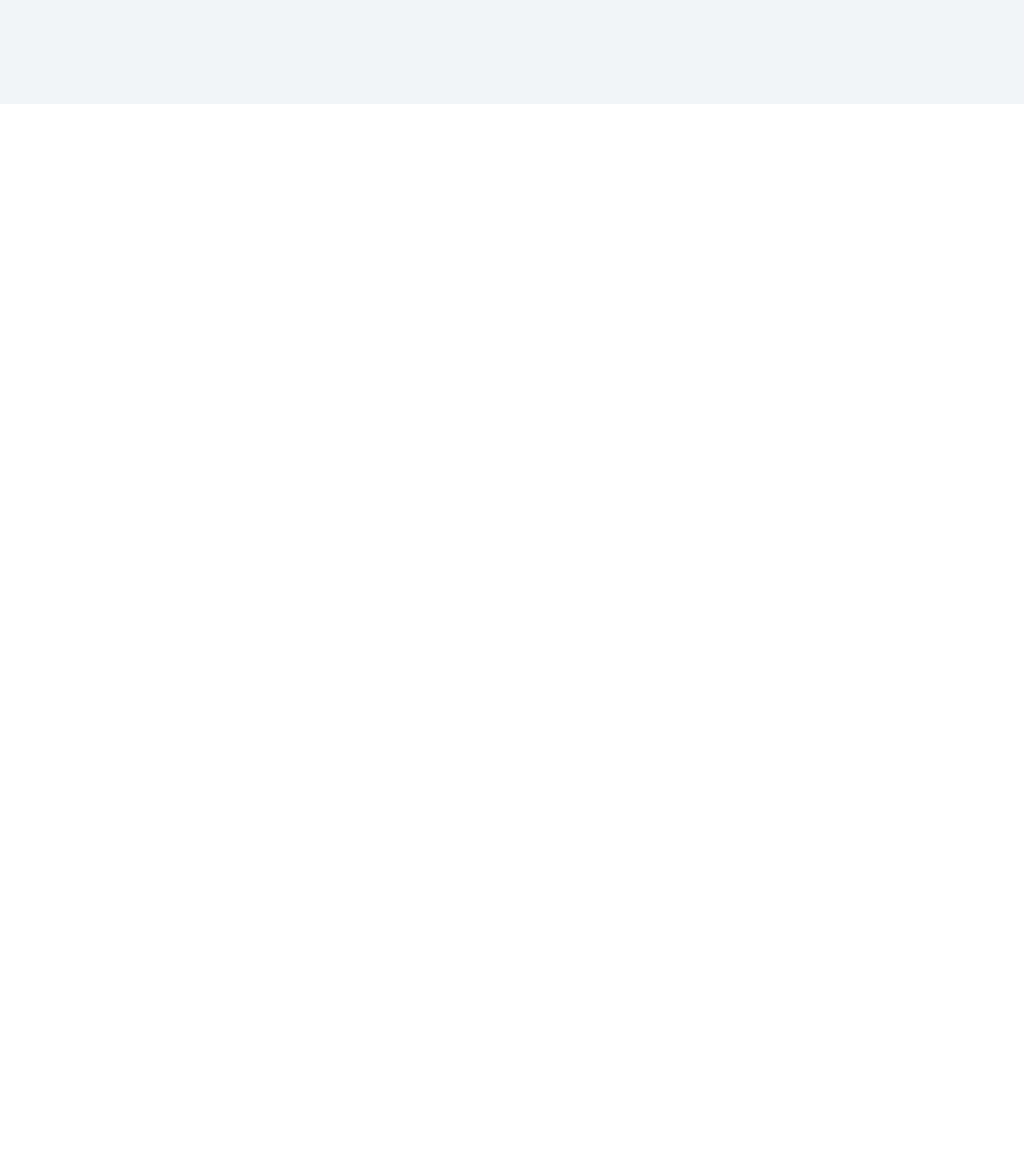
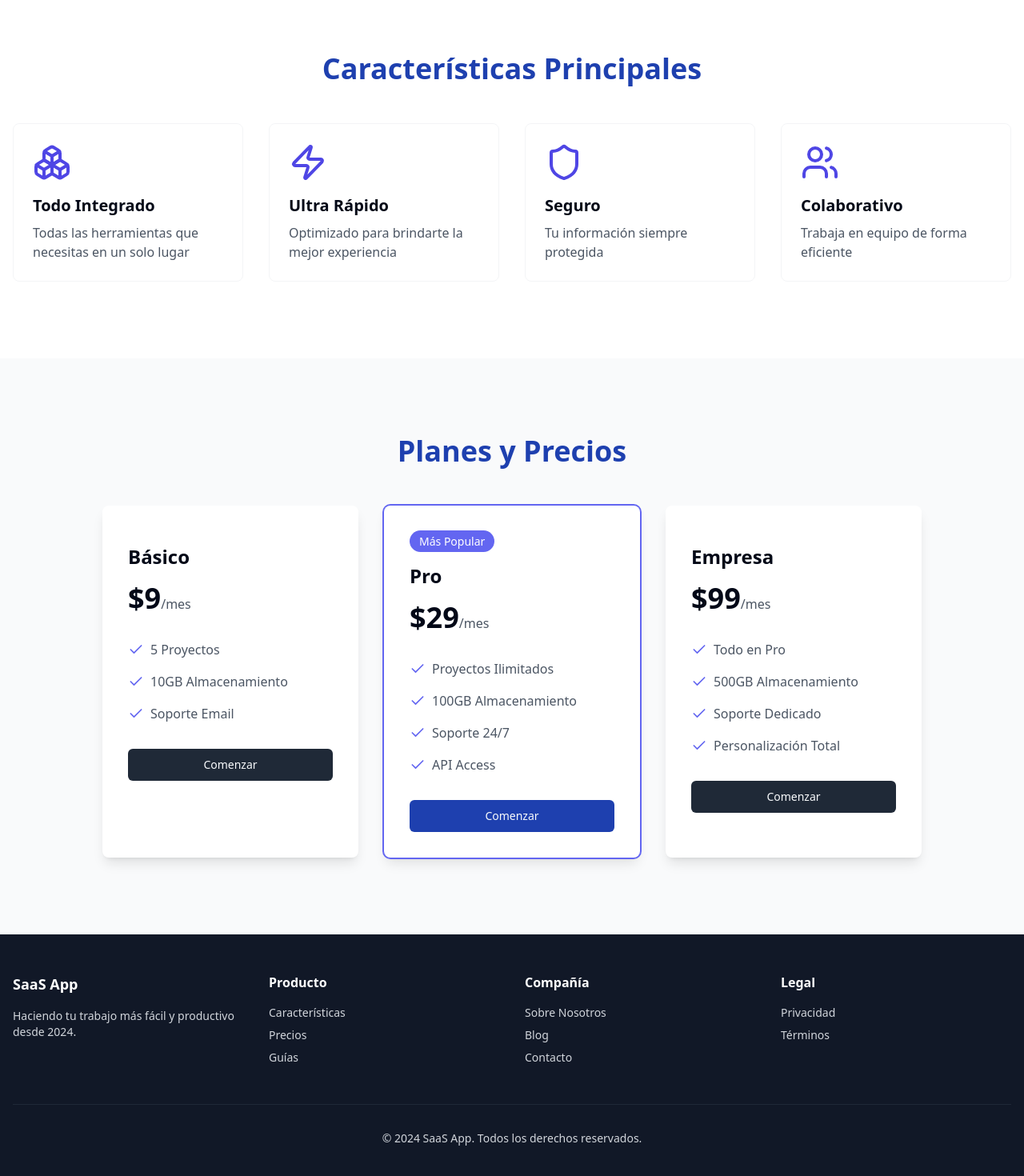
Before and after one commit to albertsalgueda/saas-promo-page, a React (Vite) app: page / in a window 1280 px wide. Shown: the part 670-2140 px from the top of the page at 80% size. Before the commit the page ends 800 px from the top, so only its background shows below. Built offline with nearby package versions, Linux system fonts and the light colour scheme.

Commit message:
Create landing page for SaaS
Added a new landing page to showcase the SaaS product. The page includes a welcoming message and a call to action for users to start building their projects.
[skip gpt_engineer]

```diff
--- /dev/null
+++ b/src/components/Features.tsx
@@ -0,0 +1,49 @@
+import { Boxes, Zap, Shield, Users } from "lucide-react";
+
+const features = [
+  {
+    icon: Boxes,
+    title: "Todo Integrado",
+    description: "Todas las herramientas que necesitas en un solo lugar",
+  },
+  {
+    icon: Zap,
+    title: "Ultra Rápido",
+    description: "Optimizado para brindarte la mejor experiencia",
+  },
+  {
+    icon: Shield,
+    title: "Seguro",
+    description: "Tu información siempre protegida",
+  },
+  {
+    icon: Users,
+    title: "Colaborativo",
+    description: "Trabaja en equipo de forma eficiente",
+  },
+];
+
+export const Features = () => {
+  return (
+    <section className="py-24 bg-white">
+      <div className="container px-4">
+        <h2 className="text-3xl md:text-4xl font-bold text-center mb-12 text-saas-700">
+          Características Principales
+        </h2>
+        <div className="grid grid-cols-1 md:grid-cols-2 lg:grid-cols-4 gap-8">
+          {features.map((feature, index) => (
+            <div
+              key={feature.title}
+              className="p-6 rounded-lg border border-gray-100 hover:border-saas-200 transition-all duration-300 animate-fadeIn"
+              style={{ animationDelay: `${index * 0.1}s` }}
+            >
+              <feature.icon className="h-12 w-12 text-saas-600 mb-4" />
+              <h3 className="text-xl font-semibold mb-2">{feature.title}</h3>
+              <p className="text-gray-600">{feature.description}</p>
+            </div>
+          ))}
+        </div>
+      </div>
+    </section>
+  );
+};
--- /dev/null
+++ b/src/components/Footer.tsx
@@ -0,0 +1,74 @@
+export const Footer = () => {
+  return (
+    <footer className="bg-gray-900 text-gray-300">
+      <div className="container px-4 py-12">
+        <div className="grid grid-cols-1 md:grid-cols-4 gap-8">
+          <div>
+            <h3 className="text-white font-bold text-lg mb-4">SaaS App</h3>
+            <p className="text-sm">
+              Haciendo tu trabajo más fácil y productivo desde 2024.
+            </p>
+          </div>
+          <div>
+            <h4 className="text-white font-semibold mb-4">Producto</h4>
+            <ul className="space-y-2 text-sm">
+              <li>
+                <a href="#" className="hover:text-white transition-colors">
+                  Características
+                </a>
+              </li>
+              <li>
+                <a href="#" className="hover:text-white transition-colors">
+                  Precios
+                </a>
+              </li>
+              <li>
+                <a href="#" className="hover:text-white transition-colors">
+                  Guías
+                </a>
+              </li>
+            </ul>
+          </div>
+          <div>
+            <h4 className="text-white font-semibold mb-4">Compañía</h4>
+            <ul className="space-y-2 text-sm">
+              <li>
+                <a href="#" className="hover:text-white transition-colors">
+                  Sobre Nosotros
+                </a>
+              </li>
+              <li>
+                <a href="#" className="hover:text-white transition-colors">
+                  Blog
+                </a>
+              </li>
+              <li>
+                <a href="#" className="hover:text-white transition-colors">
+                  Contacto
+                </a>
+              </li>
+            </ul>
+          </div>
+          <div>
+            <h4 className="text-white font-semibold mb-4">Legal</h4>
+            <ul className="space-y-2 text-sm">
+              <li>
+                <a href="#" className="hover:text-white transition-colors">
+                  Privacidad
+                </a>
+              </li>
+              <li>
+                <a href="#" className="hover:text-white transition-colors">
+                  Términos
+                </a>
+              </li>
+            </ul>
+          </div>
+        </div>
+        <div className="border-t border-gray-800 mt-12 pt-8 text-sm text-center">
+          <p>&copy; 2024 SaaS App. Todos los derechos reservados.</p>
+        </div>
+      </div>
+    </footer>
+  );
+};
--- /dev/null
+++ b/src/components/Hero.tsx
@@ -0,0 +1,25 @@
+import { Button } from "@/components/ui/button";
+import { ArrowRight } from "lucide-react";
+
+export const Hero = () => {
+  return (
+    <div className="relative min-h-[80vh] flex items-center justify-center bg-gradient-to-b from-saas-50 to-white">
+      <div className="container px-4 py-16 text-center">
+        <h1 className="text-4xl md:text-6xl font-bold text-saas-700 mb-6 animate-fadeIn">
+          Revoluciona tu Productividad
+        </h1>
+        <p className="text-xl md:text-2xl text-gray-600 mb-8 max-w-2xl mx-auto animate-fadeIn" style={{ animationDelay: "0.2s" }}>
+          La plataforma todo-en-uno que necesitas para llevar tu negocio al siguiente nivel
+        </p>
+        <div className="flex justify-center gap-4 animate-fadeIn" style={{ animationDelay: "0.4s" }}>
+          <Button size="lg" className="bg-saas-700 hover:bg-saas-800">
+            Empezar Ahora <ArrowRight className="ml-2 h-4 w-4" />
+          </Button>
+          <Button size="lg" variant="outline">
+            Ver Demo
+          </Button>
+        </div>
+      </div>
+    </div>
+  );
+};
--- /dev/null
+++ b/src/components/Pricing.tsx
@@ -0,0 +1,75 @@
+import { Button } from "@/components/ui/button";
+import { Check } from "lucide-react";
+
+const plans = [
+  {
+    name: "Básico",
+    price: "9",
+    features: ["5 Proyectos", "10GB Almacenamiento", "Soporte Email"],
+  },
+  {
+    name: "Pro",
+    price: "29",
+    features: ["Proyectos Ilimitados", "100GB Almacenamiento", "Soporte 24/7", "API Access"],
+    popular: true,
+  },
+  {
+    name: "Empresa",
+    price: "99",
+    features: [
+      "Todo en Pro",
+      "500GB Almacenamiento",
+      "Soporte Dedicado",
+      "Personalización Total",
+    ],
+  },
+];
+
+export const Pricing = () => {
+  return (
+    <section className="py-24 bg-gray-50">
+      <div className="container px-4">
+        <h2 className="text-3xl md:text-4xl font-bold text-center mb-12 text-saas-700">
+          Planes y Precios
+        </h2>
+        <div className="grid grid-cols-1 md:grid-cols-3 gap-8 max-w-5xl mx-auto">
+          {plans.map((plan, index) => (
+            <div
+              key={plan.name}
+              className={`p-8 rounded-lg bg-white shadow-lg animate-fadeIn ${
+                plan.popular ? "ring-2 ring-saas-500 scale-105" : ""
+              }`}
+              style={{ animationDelay: `${index * 0.1}s` }}
+            >
+              {plan.popular && (
+                <span className="bg-saas-500 text-white px-3 py-1 rounded-full text-sm font-medium">
+                  Más Popular
+                </span>
+              )}
+              <h3 className="text-2xl font-bold mt-4">{plan.name}</h3>
+              <div className="mt-4 mb-8">
+                <span className="text-4xl font-bold">${plan.price}</span>
+                <span className="text-gray-600">/mes</span>
+              </div>
+              <ul className="space-y-4 mb-8">
+                {plan.features.map((feature) => (
+                  <li key={feature} className="flex items-center text-gray-600">
+                    <Check className="h-5 w-5 text-saas-500 mr-2" />
+                    {feature}
+                  </li>
+                ))}
+              </ul>
+              <Button
+                className={`w-full ${
+                  plan.popular ? "bg-saas-700 hover:bg-saas-800" : "bg-gray-800 hover:bg-gray-900"
+                }`}
+              >
+                Comenzar
+              </Button>
+            </div>
+          ))}
+        </div>
+      </div>
+    </section>
+  );
+};
--- a/src/pages/Index.tsx
+++ b/src/pages/Index.tsx
@@ -1,12 +1,15 @@
-// Update this page (the content is just a fallback if you fail to update the page)
+import { Hero } from "@/components/Hero";
+import { Features } from "@/components/Features";
+import { Pricing } from "@/components/Pricing";
+import { Footer } from "@/components/Footer";
 
 const Index = () => {
   return (
-    <div className="min-h-screen flex items-center justify-center bg-gray-100">
-      <div className="text-center">
-        <h1 className="text-4xl font-bold mb-4">Welcome to Your Blank App</h1>
-        <p className="text-xl text-gray-600">Start building your amazing project here!</p>
-      </div>
+    <div className="min-h-screen">
+      <Hero />
+      <Features />
+      <Pricing />
+      <Footer />
     </div>
   );
 };
--- a/tailwind.config.ts
+++ b/tailwind.config.ts
@@ -12,85 +12,84 @@ export default {
   theme: {
     container: {
       center: true,
-			padding: '2rem',
+      padding: "2rem",
       screens: {
-				'2xl': '1400px'
-			}
+        "2xl": "1400px",
+      },
     },
     extend: {
       colors: {
-				border: 'hsl(var(--border))',
-				input: 'hsl(var(--input))',
-				ring: 'hsl(var(--ring))',
-				background: 'hsl(var(--background))',
-				foreground: 'hsl(var(--foreground))',
+        border: "hsl(var(--border))",
+        input: "hsl(var(--input))",
+        ring: "hsl(var(--ring))",
+        background: "hsl(var(--background))",
+        foreground: "hsl(var(--foreground))",
+        saas: {
+          50: "#EEF2FF",
+          100: "#E0E7FF",
+          200: "#C7D2FE",
+          300: "#A5B4FC",
+          400: "#818CF8",
+          500: "#6366F1",
+          600: "#4F46E5",
+          700: "#1E40AF",
+          800: "#1E3A8A",
+          900: "#1E3A8A",
+        },
         primary: {
-					DEFAULT: 'hsl(var(--primary))',
-					foreground: 'hsl(var(--primary-foreground))'
+          DEFAULT: "hsl(var(--primary))",
+          foreground: "hsl(var(--primary-foreground))",
         },
         secondary: {
-					DEFAULT: 'hsl(var(--secondary))',
-					foreground: 'hsl(var(--secondary-foreground))'
+          DEFAULT: "hsl(var(--secondary))",
+          foreground: "hsl(var(--secondary-foreground))",
         },
         destructive: {
-					DEFAULT: 'hsl(var(--destructive))',
-					foreground: 'hsl(var(--destructive-foreground))'
+          DEFAULT: "hsl(var(--destructive))",
+          foreground: "hsl(var(--destructive-foreground))",
         },
         muted: {
-					DEFAULT: 'hsl(var(--muted))',
-					foreground: 'hsl(var(--muted-foreground))'
+          DEFAULT: "hsl(var(--muted))",
+          foreground: "hsl(var(--muted-foreground))",
         },
         accent: {
-					DEFAULT: 'hsl(var(--accent))',
-					foreground: 'hsl(var(--accent-foreground))'
+          DEFAULT: "hsl(var(--accent))",
+          foreground: "hsl(var(--accent-foreground))",
         },
         popover: {
-					DEFAULT: 'hsl(var(--popover))',
-					foreground: 'hsl(var(--popover-foreground))'
+          DEFAULT: "hsl(var(--popover))",
+          foreground: "hsl(var(--popover-foreground))",
         },
         card: {
-					DEFAULT: 'hsl(var(--card))',
-					foreground: 'hsl(var(--card-foreground))'
+          DEFAULT: "hsl(var(--card))",
+          foreground: "hsl(var(--card-foreground))",
         },
-				sidebar: {
-					DEFAULT: 'hsl(var(--sidebar-background))',
-					foreground: 'hsl(var(--sidebar-foreground))',
-					primary: 'hsl(var(--sidebar-primary))',
-					'primary-foreground': 'hsl(var(--sidebar-primary-foreground))',
-					accent: 'hsl(var(--sidebar-accent))',
-					'accent-foreground': 'hsl(var(--sidebar-accent-foreground))',
-					border: 'hsl(var(--sidebar-border))',
-					ring: 'hsl(var(--sidebar-ring))'
-				}
       },
       borderRadius: {
-				lg: 'var(--radius)',
-				md: 'calc(var(--radius) - 2px)',
-				sm: 'calc(var(--radius) - 4px)'
+        lg: "var(--radius)",
+        md: "calc(var(--radius) - 2px)",
+        sm: "calc(var(--radius) - 4px)",
       },
       keyframes: {
-				'accordion-down': {
-					from: {
-						height: '0'
+        "accordion-down": {
+          from: { height: "0" },
+          to: { height: "var(--radix-accordion-content-height)" },
         },
-					to: {
-						height: 'var(--radix-accordion-content-height)'
-					}
+        "accordion-up": {
+          from: { height: "var(--radix-accordion-content-height)" },
+          to: { height: "0" },
         },
-				'accordion-up': {
-					from: {
-						height: 'var(--radix-accordion-content-height)'
+        fadeIn: {
+          "0%": { opacity: "0", transform: "translateY(10px)" },
+          "100%": { opacity: "1", transform: "translateY(0)" },
         },
-					to: {
-						height: '0'
-					}
-				}
       },
       animation: {
-				'accordion-down': 'accordion-down 0.2s ease-out',
-				'accordion-up': 'accordion-up 0.2s ease-out'
-			}
-		}
+        "accordion-down": "accordion-down 0.2s ease-out",
+        "accordion-up": "accordion-up 0.2s ease-out",
+        fadeIn: "fadeIn 0.5s ease-out forwards",
+      },
+    },
   },
   plugins: [require("tailwindcss-animate")],
 } satisfies Config;
```
Lines whose indentation alone changed are shown as unchanged.
